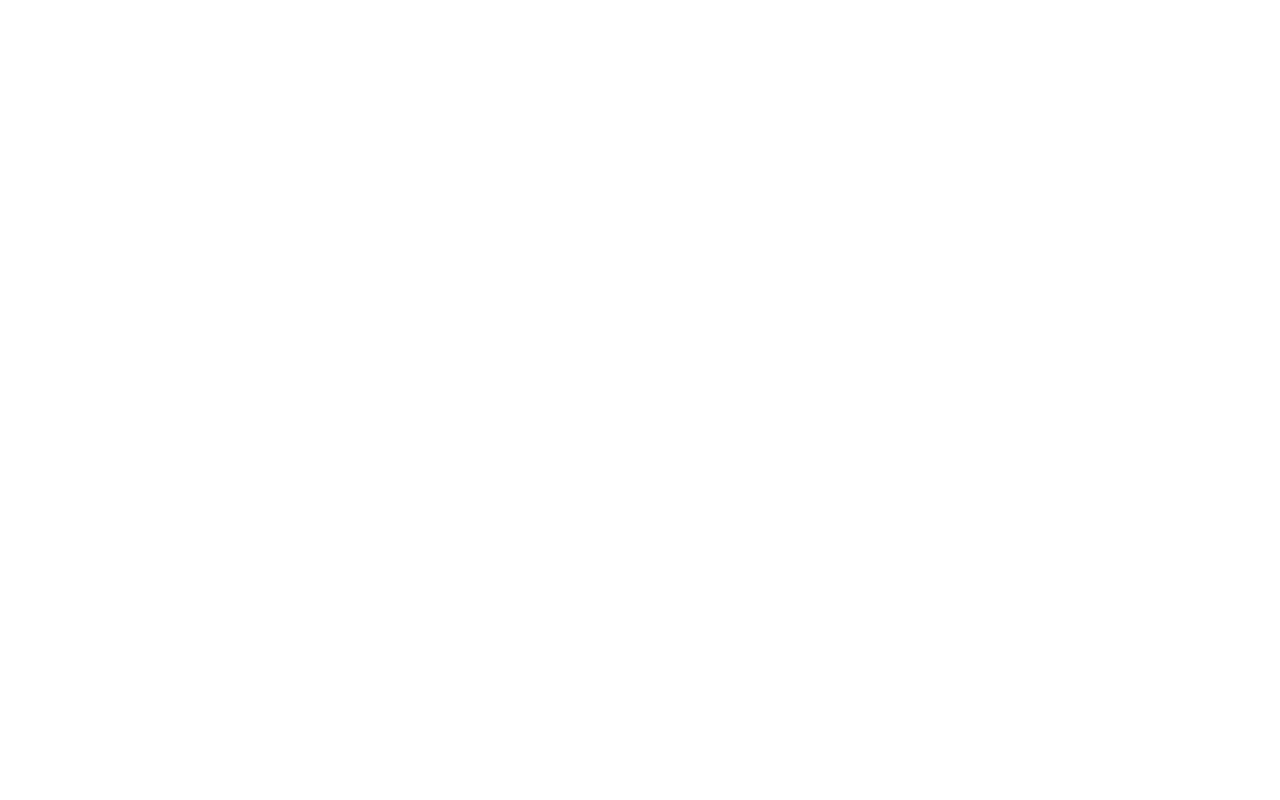
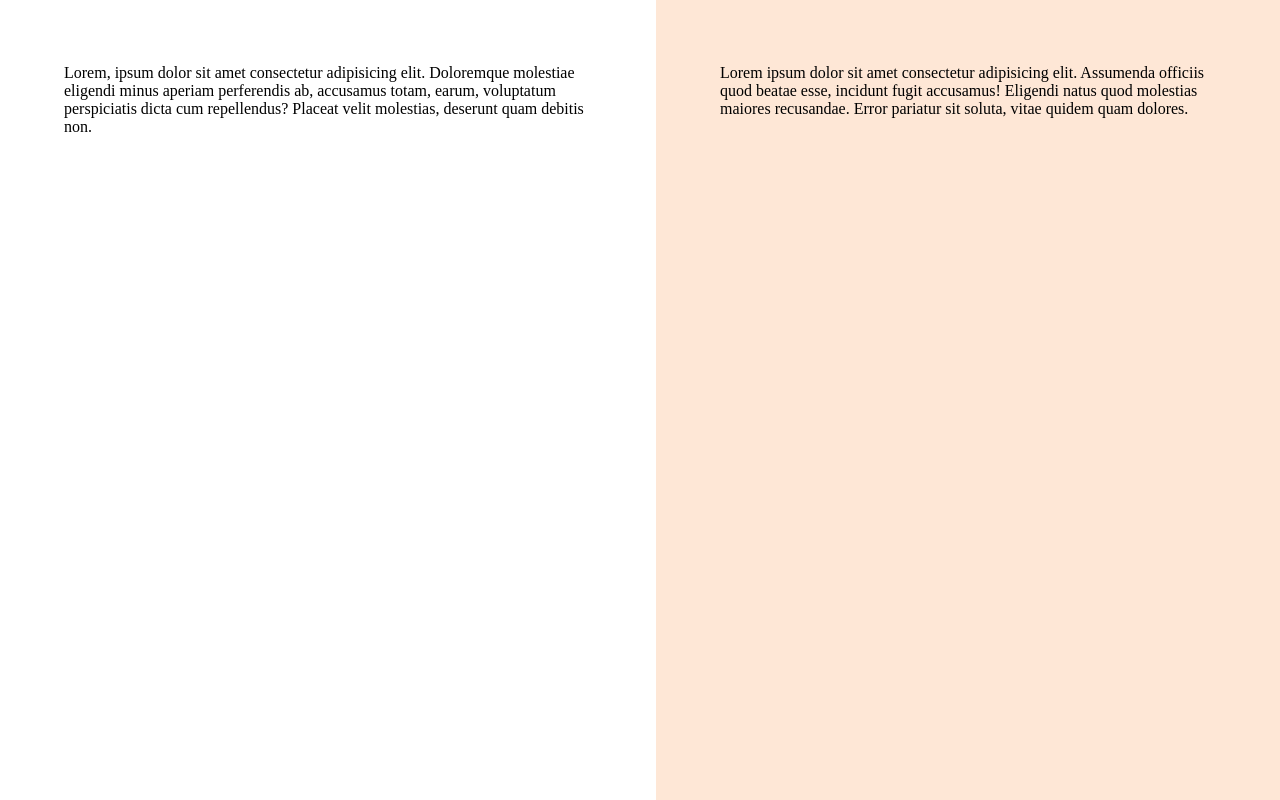
Before and after one commit to alisonpessoa-dev/my-repository, a plain HTML site: page form-matricula/index.html in a window 1280 px wide. Drawn offline with Linux system fonts and the light colour scheme.

Commit message:
layout css

```diff
--- a/form-matricula/index.html
+++ b/form-matricula/index.html
@@ -13,6 +13,14 @@
 
 </head>
 <body>
+    <div id="app">
+        <main>
+            <div class="main-container">Lorem, ipsum dolor sit amet consectetur adipisicing elit. Doloremque molestiae eligendi minus aperiam perferendis ab, accusamus totam, earum, voluptatum perspiciatis dicta cum repellendus? Placeat velit molestias, deserunt quam debitis non.</div>
+        </main>
 
+        <aside>
+            <div class="aside-container">Lorem ipsum dolor sit amet consectetur adipisicing elit. Assumenda officiis quod beatae esse, incidunt fugit accusamus! Eligendi natus quod molestias maiores recusandae. Error pariatur sit soluta, vitae quidem quam dolores.</div>
+        </aside>
+    </div>
 </body>
 </html>
--- a/form-matricula/styles/global.css
+++ b/form-matricula/styles/global.css
@@ -1,3 +1,9 @@
+* {
+    margin: 0;
+    padding: 0;
+    box-sizing: border-box;
+}
+
 :root {
     --font-family:'Poppins', 'san-serif';
     --text:400 1rem/1+5 var(--font-family);
@@ -15,3 +21,7 @@
     --stroke-heightlight: #F3541C;
     --semantic-error: #DC2626;
 }
+
+body {
+    overflow: hidden;
+}
--- a/form-matricula/styles/index.css
+++ b/form-matricula/styles/index.css
@@ -1 +1,2 @@
 @import url(global.css);
+@import url(layout.css);
--- /dev/null
+++ b/form-matricula/styles/layout.css
@@ -0,0 +1,27 @@
+#app {
+    display: grid;
+    grid-template-columns: 51.25% 48.75%;
+
+    height: 100vh;
+    overflow: hidden;
+
+}
+
+main {
+    overflow: auto;
+    padding: 4rem;
+
+    & .main-container {
+        max-width: 33rem;
+        margin-left: auto;
+    }
+}
+
+aside {
+    background-color: var(--surface-secondary);
+    padding: 4rem;
+
+    & .aside-container {
+        max-width: 31rem;
+    }
+}
```
